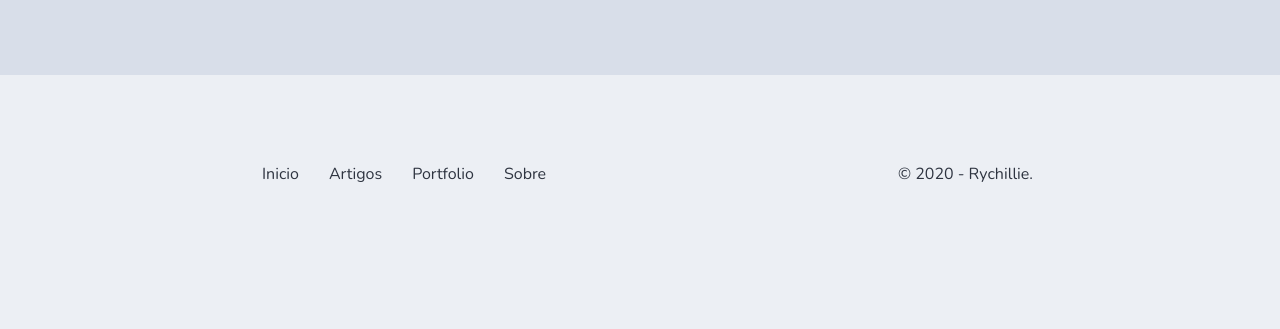
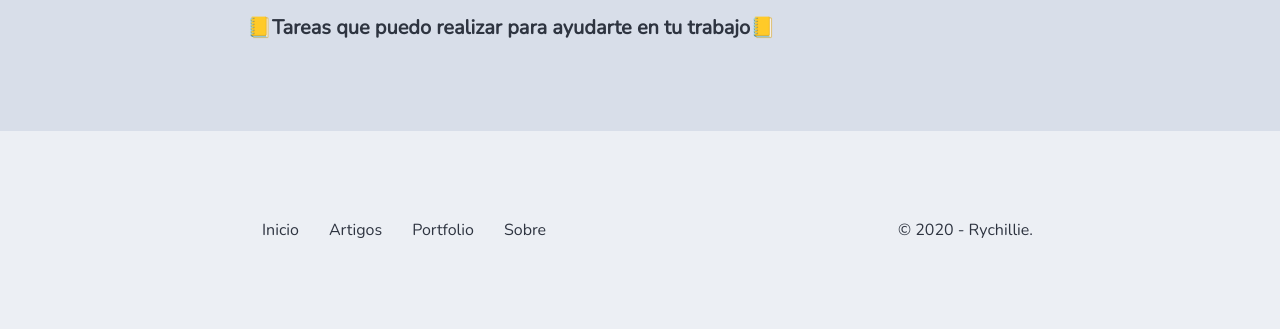
Before and after one commit to andycaseres2/EmilibethV, a Gatsby site: page /sobre in a window 1280 px wide. Shown: the part 1308-1637 px from the top of the page. Before the commit the page ends 1581 px from the top, so only its background shows below. Built offline with nearby package versions, Linux system fonts and the light colour scheme; Gatsby itself is replaced by a stand-in of ours; a web font is replaced by a local one.

Commit message:
add section Task

```diff
--- a/src/pages/sobre.js
+++ b/src/pages/sobre.js
@@ -164,7 +164,7 @@ const Skills = styled.div`
   padding-top: 40px;
   padding-bottom: 40px;
 `
-const Grid = styled.div`
+const GridSkills = styled.div`
   display: grid;
   grid-template-columns: auto auto auto auto;
   color: var(--Nord03);
@@ -175,6 +175,19 @@ const Grid = styled.div`
   width: 100%;
   margin: 0;
   color: #fff;
+`
+const Task = styled.div`
+  display: grid;
+  grid-template-columns: auto auto auto auto;
+  color: var(--Nord03);
+  position: relative;
+  font-weight: 700;
+  line-height: 18px;
+  font-size: 14px;
+  width: 100%;
+  margin: 0;
+  color: #fff;
+  padding-top: 20px;
 `
 
 const SobrePage = () => {
@@ -217,7 +230,7 @@ const SobrePage = () => {
         <Skills>
           <Text>👩‍💻Herramientas que utilizo en mi día a día👩‍💻</Text>
 
-          <Grid>
+          <GridSkills>
             <Skill text={"Docs"} icon={docs} />
             <Skill text={"Sheet"} icon={sheet} />
             <Skill text={"Slides"} icon={slides} />
@@ -232,7 +245,13 @@ const SobrePage = () => {
             <Skill text={"Calendar"} icon={calendar} />
             <Skill text={"Calendly"} icon={calendly} />
             <Skill text={"Windows"} icon={window} />
-          </Grid>
+          </GridSkills>
+
+          <Task>
+            <Text>
+              📒Tareas que puedo realizar para ayudarte en tu trabajo📒
+            </Text>
+          </Task>
         </Skills>
       </About>
     </Layout>
```
